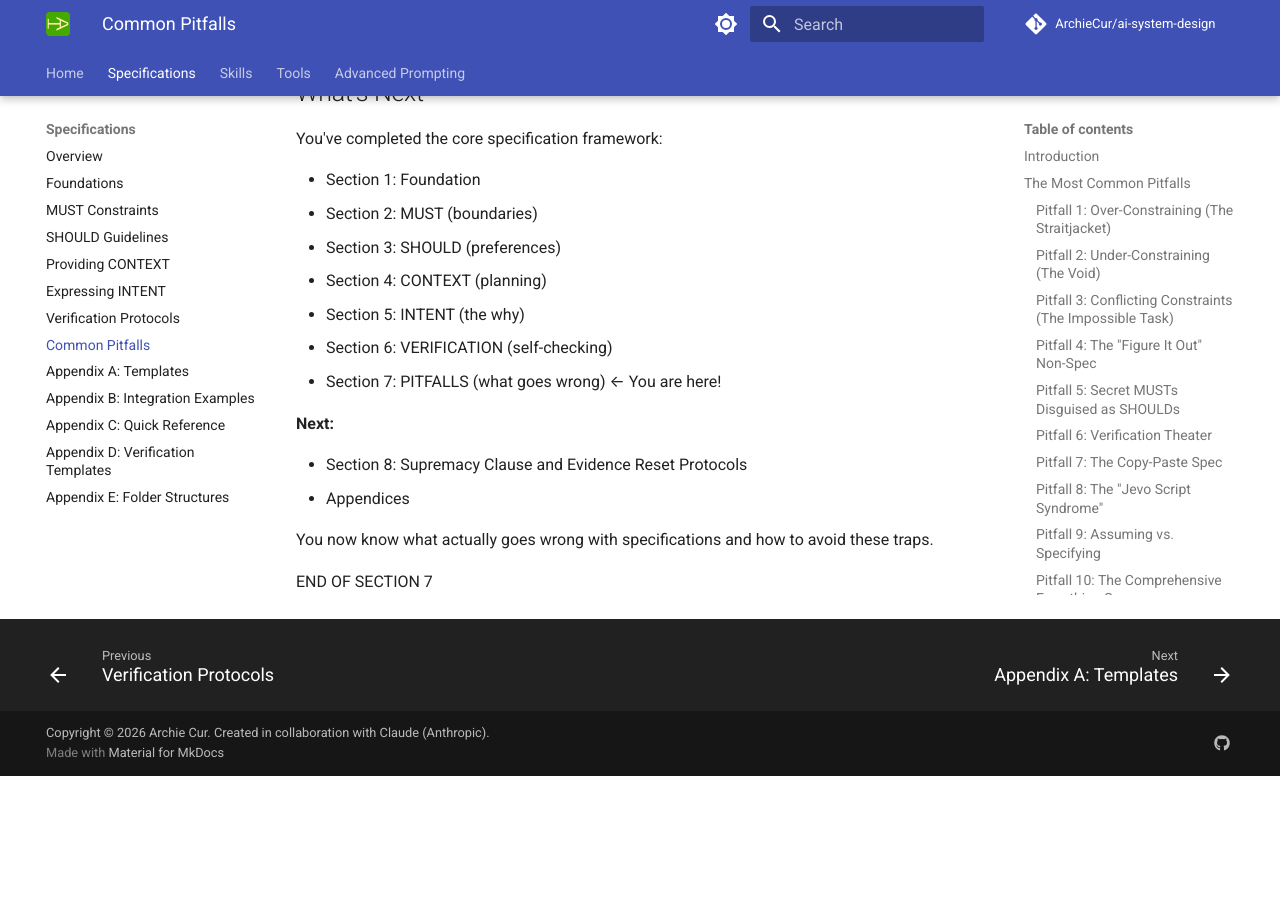
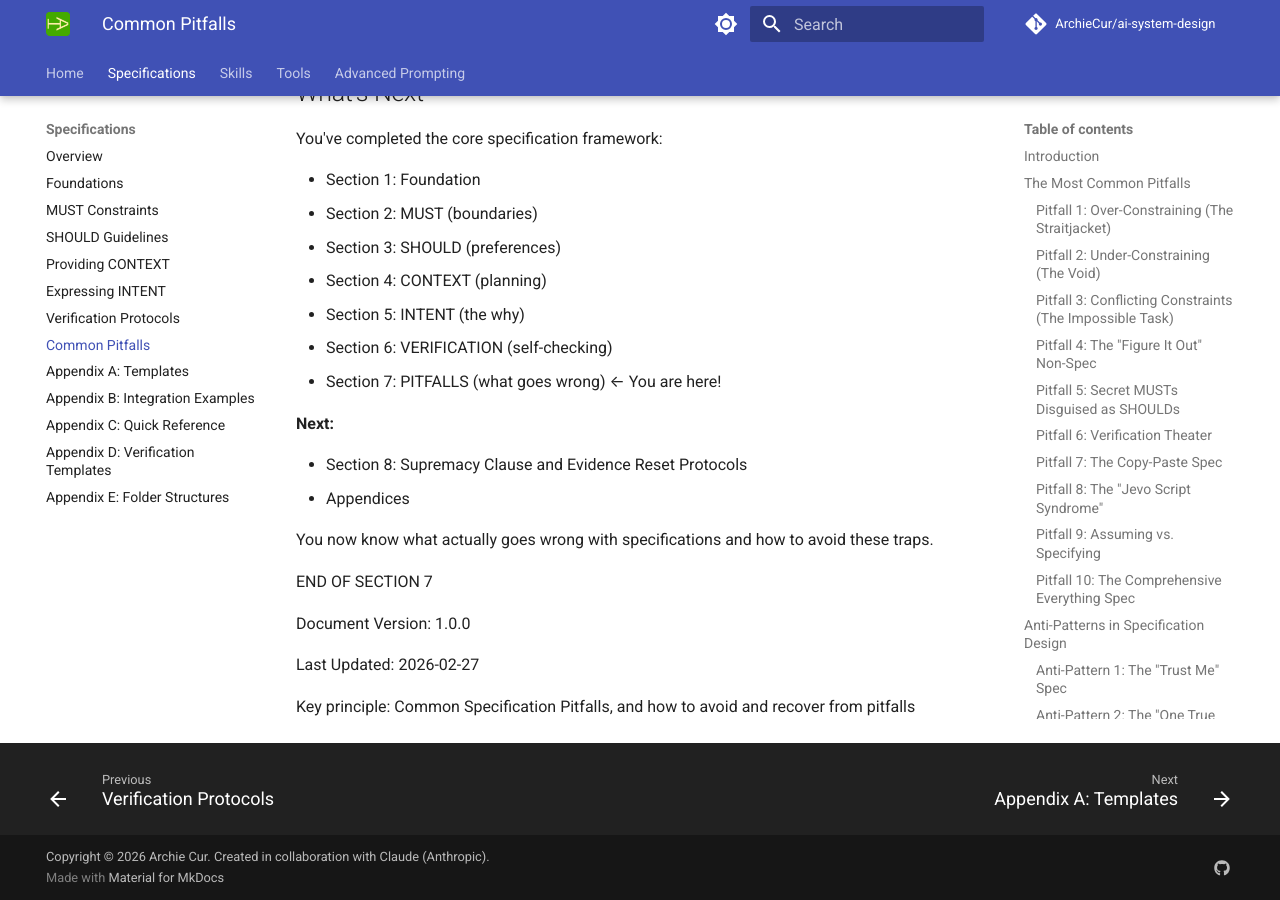
Before and after one commit to ArchieCur/ai-system-design, an MkDocs documentation site: the page built from docs/specifications/Specifications_7_Common_Pitfalls.md, in a window 1280 px wide and 900 px high, scrolled down 28454 px. Built offline with MkDocs 1.6.1 and Material for MkDocs 9.7.7, drawn with Linux system fonts in a browser that asks for light colours; comment, search, counter and statistics services are not loaded; before the commit the page ends 29230 px from its top, so only the background shows below that.

Commit message:
Update Specifications_7_Common_Pitfalls.md

```diff
--- a/docs/specifications/Specifications_7_Common_Pitfalls.md
+++ b/docs/specifications/Specifications_7_Common_Pitfalls.md
@@ -1394,3 +1394,9 @@ You've completed the core specification framework:
 You now know what actually goes wrong with specifications and how to avoid these traps.
 
 END OF SECTION 7
+
+Document Version: 1.0.0
+
+Last Updated: 2026-02-27
+
+Key principle: Common Specification Pitfalls, and how to avoid and recover from pitfalls
```
